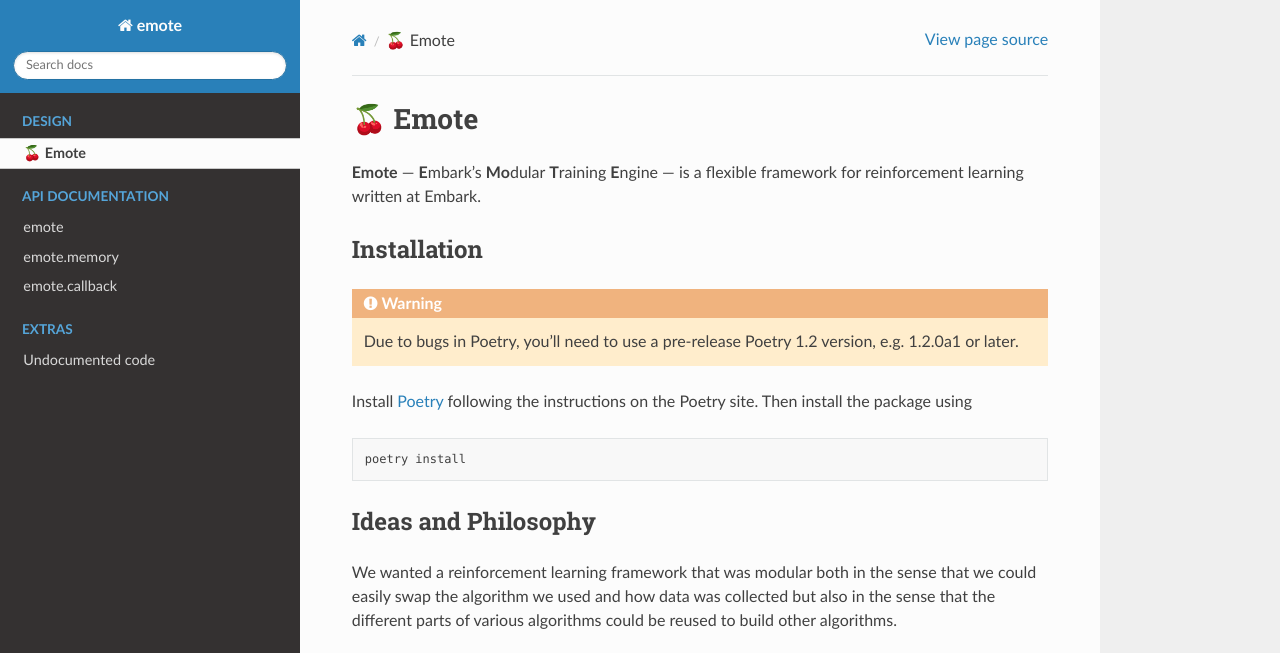
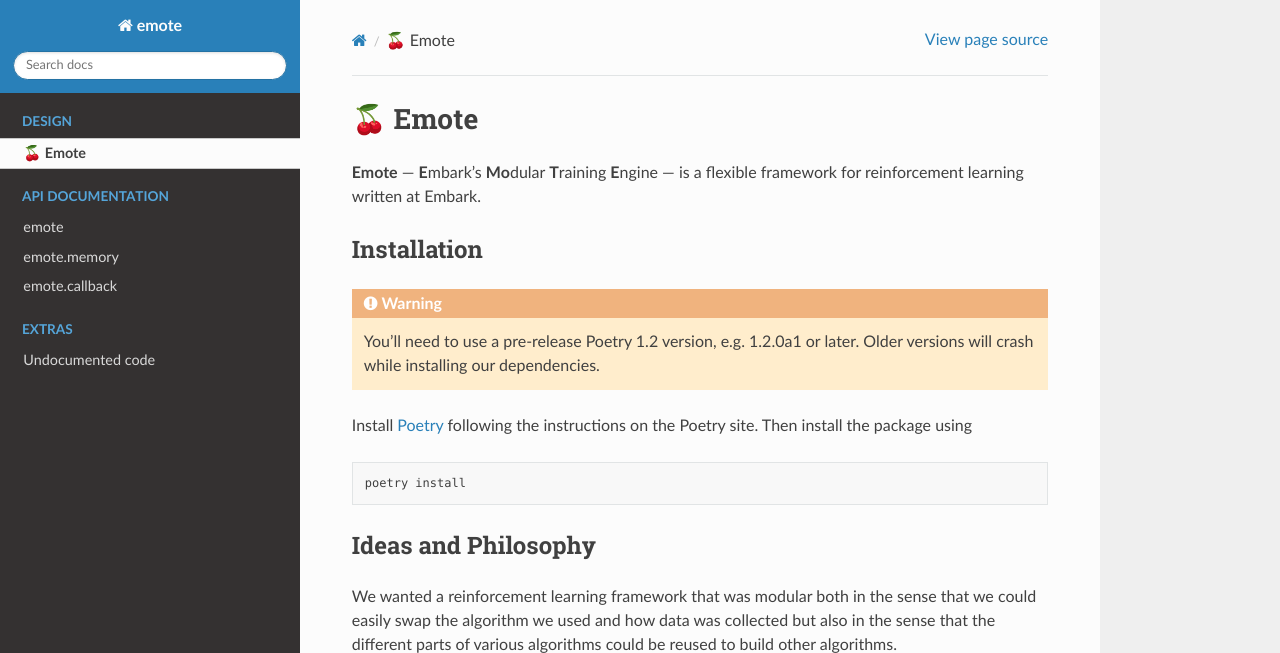
Before and after one commit to EmbarkStudios/emote, a Sphinx documentation site: the page built from docs/index.rst, in a window 1280 px wide and 1066 px high, cut to the strip 0-653 px from the top of the window. Built offline with Sphinx 7.4.7 and the Read the Docs theme 2.0.0, drawn with Linux system fonts in a browser that asks for light colours.

Commit message:
update from feedback

```diff
--- a/docs/index.rst
+++ b/docs/index.rst
@@ -8,8 +8,7 @@ for reinforcement learning written at Embark.
 Installation
 ============
 
-.. warning:: Due to bugs in Poetry, you'll need to use a pre-release
-             Poetry 1.2 version, e.g. 1.2.0a1 or later.
+.. warning:: You'll need to use a pre-release Poetry 1.2 version, e.g. 1.2.0a1 or later. Older versions will crash while installing our dependencies.
 
 Install `Poetry <https://python-poetry.org/>`_ following the instructions on the
 Poetry site. Then install the package using ::
```
Also changed, not shown: README.md (+1 -1 lines), 1 other file.
